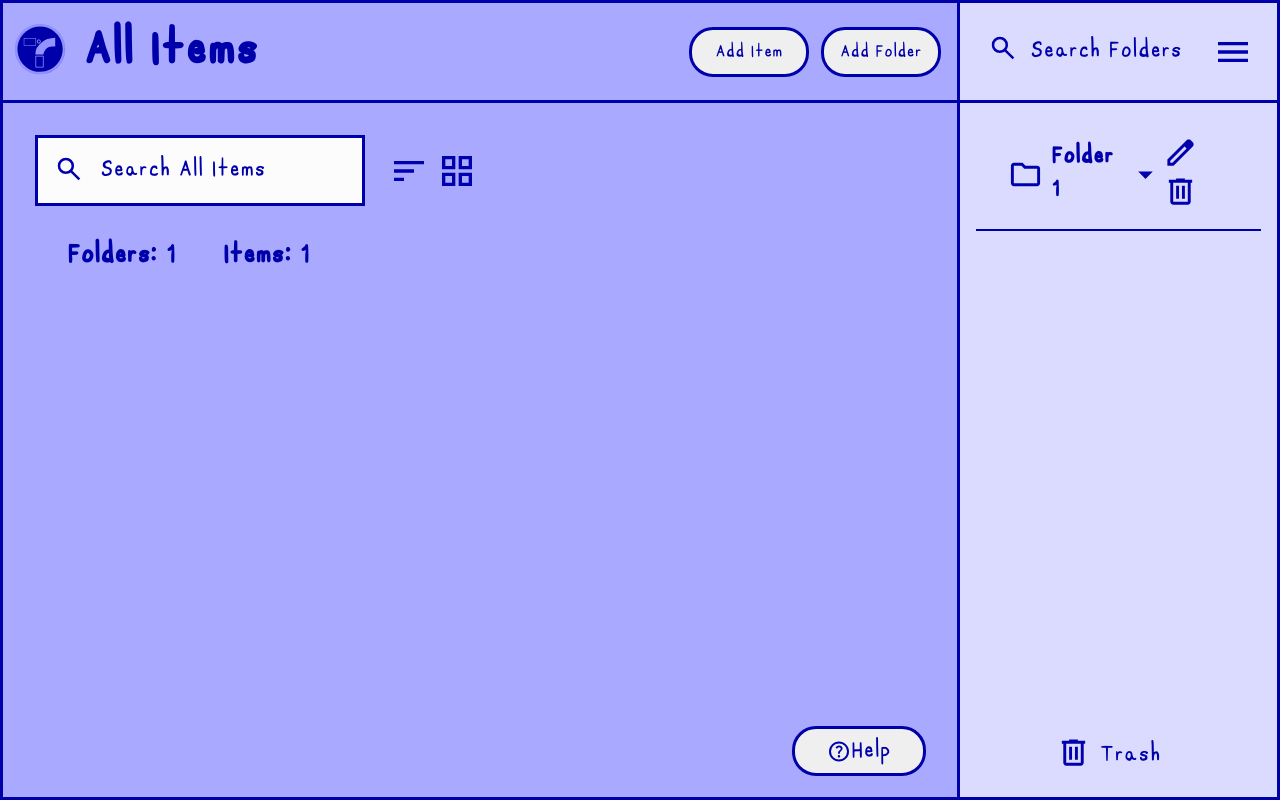
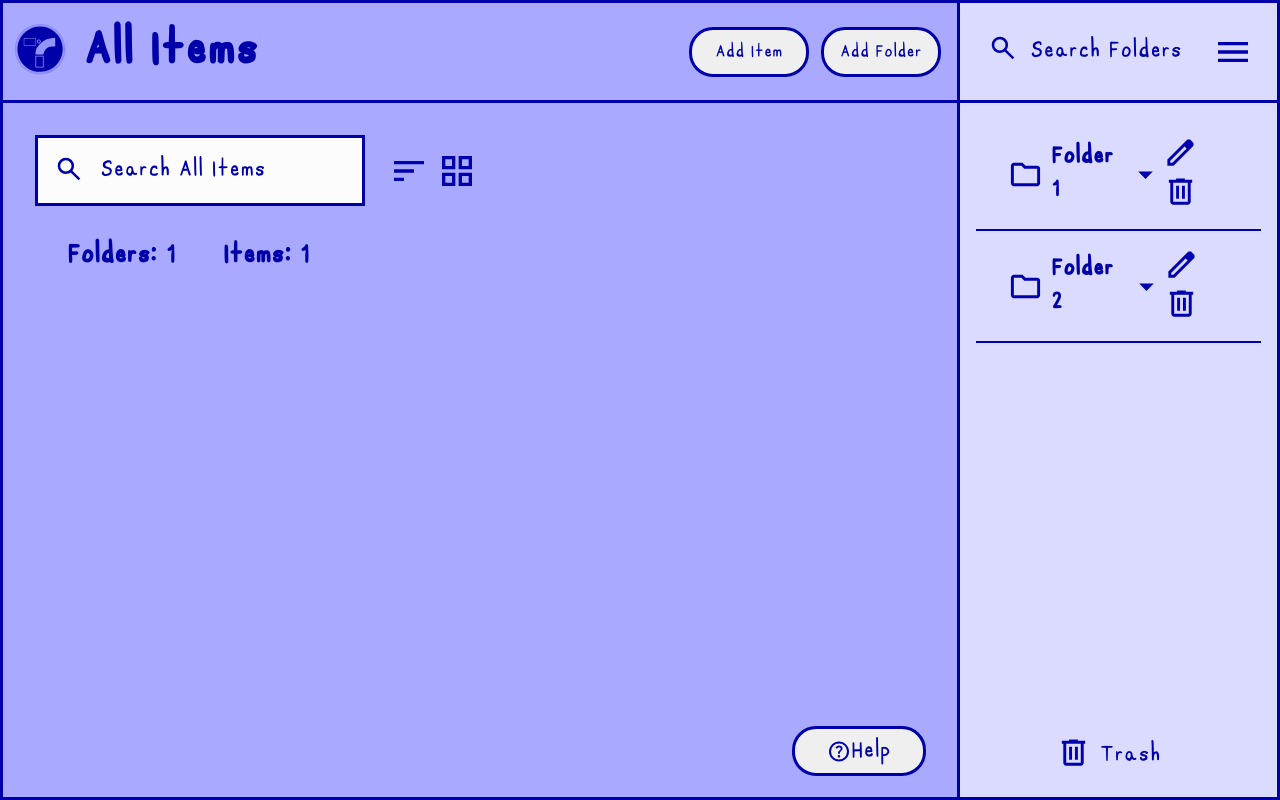
Before and after one commit to wglickman33/Tori, a React (Vite) app: page /items in a window 1280 px wide. Built offline with nearby package versions, Linux system fonts and the light colour scheme.

Commit message:
add a setup mockFolders that acts as a placeholder that simulates the data that will be fetched from the firebase database, and can eventually be replaced with the actual data coming in.

```diff
--- a/src/pages/HomePage/HomePage.jsx
+++ b/src/pages/HomePage/HomePage.jsx
@@ -9,6 +9,22 @@ import DeleteItemModal from "../../components/DeleteItemModal/DeleteItemModal";
 import DeleteFolderModal from "../../components/DeleteFolderModal/DeleteFolderModal";
 import "./HomePage.scss";
 
+const mockFolders = [
+  {
+    id: "folder1",
+    name: "Folder 1",
+    items: [{ id: "item1", name: "Item 1" }],
+  },
+  {
+    id: "folder2",
+    name: "Folder 2",
+    items: [
+      { id: "item2", name: "Item 2" },
+      { id: "item3", name: "Item 3" },
+    ],
+  },
+];
+
 const HomePage = () => {
   const [isMenuOpen, setIsMenuOpen] = useState(false);
   const [isAddItemModalOpen, setIsAddItemModalOpen] = useState(false);
@@ -19,7 +35,6 @@ const HomePage = () => {
   const [isDeleteFolderModalOpen, setIsDeleteFolderModalOpen] = useState(false);
   const [openFolders, setOpenFolders] = useState({});
 
-  // Toggle folder open/close
   const toggleFolder = (folderId) => {
     setOpenFolders((prev) => ({
       ...prev,
@@ -155,10 +170,9 @@ const HomePage = () => {
             </Button>
           </div>
         </div>
-
         <div className="itempage__folder-list">
-          {/* Example Folder 1 */}
-          <div className="itempage__folder">
+          {mockFolders.map((folder) => (
+            <div key={folder.id} className="itempage__folder">
               <div className="itempage__folder-header">
                 <div className="itempage__all-items-list-left">
                   <img
@@ -166,14 +180,14 @@ const HomePage = () => {
                     src="../../../src/assets/icons/folder.svg"
                     alt="Folder Icon"
                   />
-                <h3 className="itempage__all-items-folders">Folder 1</h3>
+                  <h3 className="itempage__all-items-folders">{folder.name}</h3>
                   <img
                     className="itempage__items-icon icon clickable"
                     src={`../../../src/assets/icons/arrow-${
-                    openFolders["folder1"] ? "drop-up" : "drop-down"
+                      openFolders[folder.id] ? "drop-up" : "drop-down"
                     }.svg`}
                     alt="Toggle Icon"
-                  onClick={() => toggleFolder("folder1")}
+                    onClick={() => toggleFolder(folder.id)}
                   />
                 </div>
                 <div className="itempage__all-items-list-right">
@@ -191,10 +205,14 @@ const HomePage = () => {
                   />
                 </div>
               </div>
-            {openFolders["folder1"] && (
+              {openFolders[folder.id] && (
                 <div className="itempage__items">
-                <div className="itempage__all-items-item-group">
-                  <h4 className="itempage__all-items-item">Item 1</h4>
+                  {folder.items.map((item) => (
+                    <div
+                      key={item.id}
+                      className="itempage__all-items-item-group"
+                    >
+                      <h4 className="itempage__all-items-item">{item.name}</h4>
                       <div className="itempage__all-items-item-icons">
                         <img
                           className="itempage__items-icon icon clickable hoverable"
@@ -210,11 +228,12 @@ const HomePage = () => {
                         />
                       </div>
                     </div>
+                  ))}
                 </div>
               )}
             </div>
+          ))}
         </div>
-
         <div className="itempage__right-bottom">
           <Button className="button--trash itempage__button">
             <img
@@ -226,8 +245,6 @@ const HomePage = () => {
           </Button>
         </div>
       </section>
-
-      {/* Modals */}
       <SlidingMenu isMenuOpen={isMenuOpen} toggleMenu={toggleMenu} />
       <AddItemModal isOpen={isAddItemModalOpen} onClose={toggleAddItemModal} />
       <AddFolderModal
```
Lines whose indentation alone changed are shown as unchanged.
